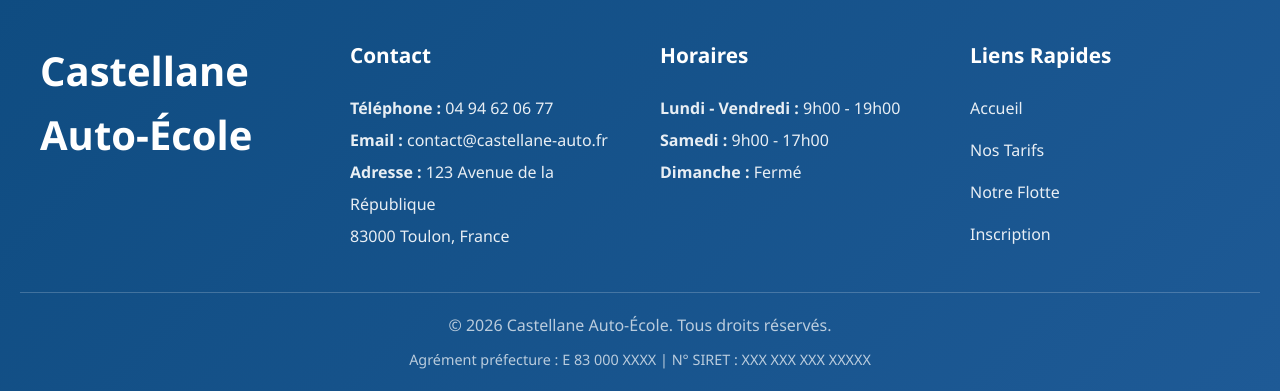
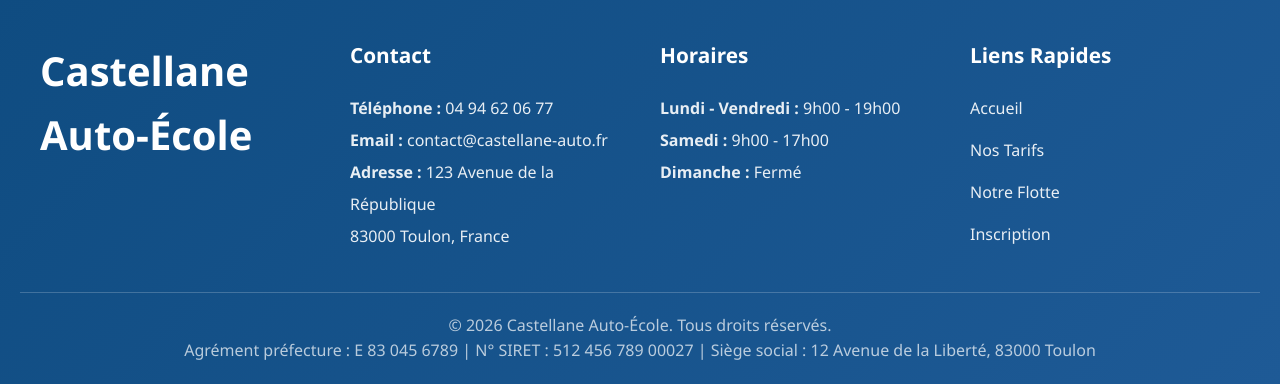
Before and after one commit to vlndkaizen/PPE, a PHP site: page / in a window 1280 px wide. Shown: the part 1793-2184 px from the top of the page. Run offline with PHP 8.4, Linux system fonts and the light colour scheme.

Commit message:
update footer

```diff
--- a/vue/public/footer.php
+++ b/vue/public/footer.php
@@ -43,8 +43,10 @@
     <!-- Copyright -->
     <div style="border-top: 1px solid rgba(255,255,255,0.2); margin-top: 40px; padding-top: 20px; text-align: center; color: rgba(255,255,255,0.7);">
         <p>&copy; <?= date('Y') ?> Castellane Auto-École. Tous droits réservés.</p>
-        <p style="margin-top: 10px; font-size: 0.9rem;">
-            Agrément préfecture : E 83 000 XXXX | N° SIRET : XXX XXX XXX XXXXX
-        </p>
+        <div class="d-flex justify-content-center gap-3 flex-wrap small">
+        <span>Agrément préfecture : E 83 045 6789 |</span>
+        <span>N° SIRET : 512 456 789 00027 |</span>
+        <span>Siège social : 12 Avenue de la Liberté, 83000 Toulon </span>
+    </div>
     </div>
 </footer>
```
